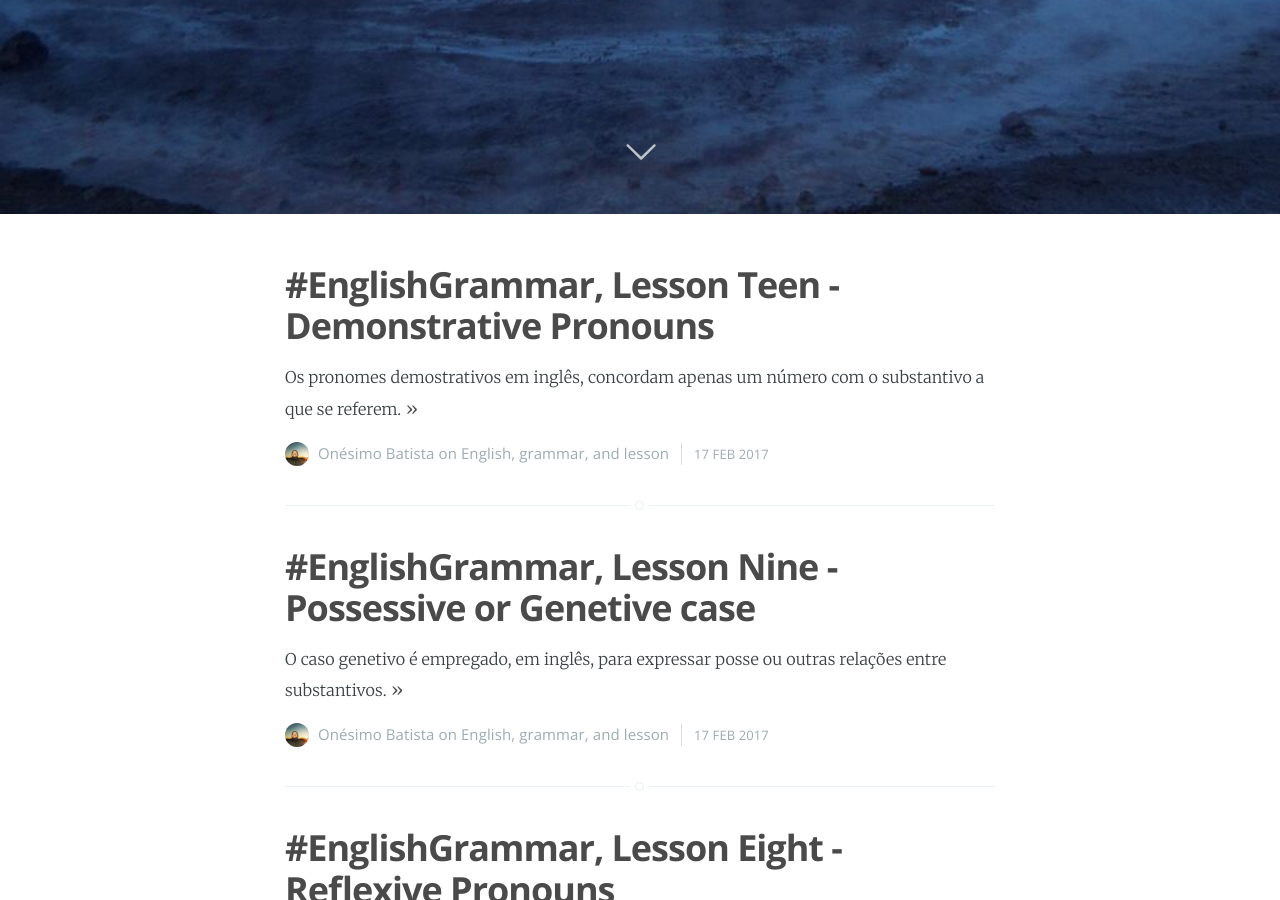
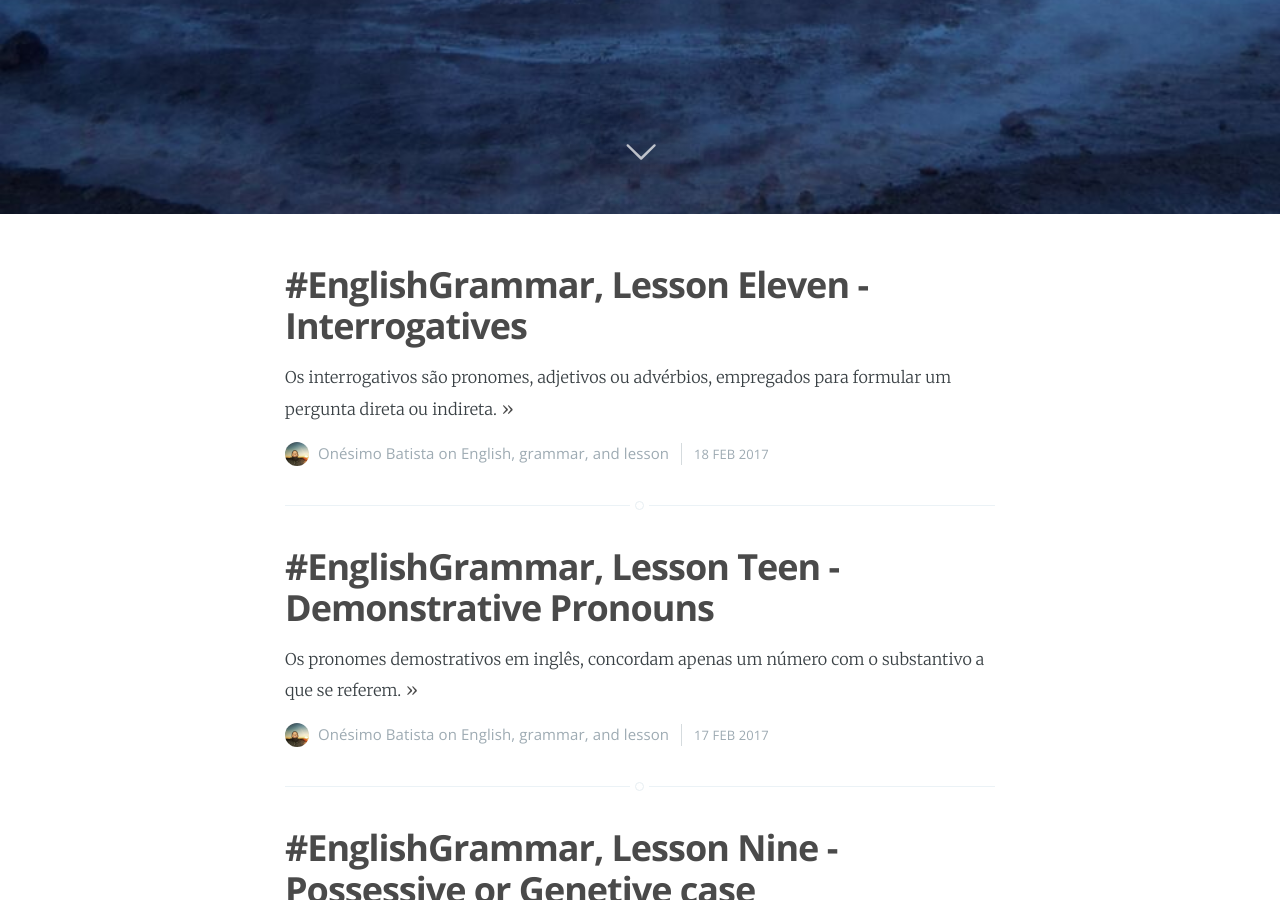
Before and after one commit to onesimo/blog, a Jekyll site: the page built from index.html, in a window 1280 px wide and 900 px high, scrolled down 686 px. Built offline with Jekyll 4.4.1, drawn with Linux system fonts in a browser that asks for light colours; the list of posts is cut into pages by our own code; some of the changed lines change nothing that is shown.

Commit message:
lesson eleven

```diff
--- a/_posts/2017-02-17-english-grammar-lesson-teen.md
+++ b/_posts/2017-02-17-english-grammar-lesson-teen.md
@@ -24,7 +24,7 @@ Ambos referem-se a pessoas, animais ou coisas que se encontram distantes de quem
 Exemplos
 
 * What it is this? - O que é isto?
-* This is a pencil - Isso é uma lápis
+* This is a pencil - Isso é um lápis
 * That man is my father - Aquele homem é meu pai
 * These girls are his sister - Aqueles garotas são irmães dele
 * What are this boys doing? - O que estes meninos estão fazendo?
--- /dev/null
+++ b/_posts/2017-02-18-english-grammar-lesson-eleven.md
@@ -0,0 +1,94 @@
+---
+layout: post
+title:  "#EnglishGrammar, Lesson Eleven - Interrogatives"
+date:   2017-02-18 13:00:00
+categories: English grammar lesson
+---
+
+Os interrogativos são pronomes, adjetivos ou advérbios, empregados para formular um pergunta direta ou indireta.
+
+Adjetivos e Pronomes Interrogativos:
+
+Who? - quem? (pessoas - função sujeito)
+Whom - quem? (pessoas - função de complemento)
+
+Exemplos:
+
+* Who is doing the homework? - Jhon is doing the homework
+- Quem esta fazendo a lição de casa
+* Whom are you waiting for? - I'm waiting for Jane
+- Por quem você está esperando
+
+What - O que? que? (pessoas, animais e coisas).
+Which - qual? (pessoas, animais e coisas - sentido seletivo)
+Whose - de quem? (pessoas, animais e coisas - indica posse)
+
+Exemplos
+
+* What is you father? He's a doctor.
+* What is this? This is my new hat.
+* Which do you perfer, coffee or tea?
+* Whose car is this? It's Bob's.
+
+Advérbios Interrogativos?
+
+Why? - Por que?
+
+* Why didn't Jully come here today? - Because she is travelling
+
+When - Quando?
+
+* When did you arrive? - I arrived yesterday
+
+Where - Onde?
+
+* Where are my shoes?  - They're under the bed
+
+How - Como?
+
+* How do you go to school? - I go to school by bus
+
+How + adjective
+
+How old - Quantos anos?
+
+* How old are you? I'm fifteen yeas old
+
+How wide? - Qual a largura?
+
+* How wide is this room? It's four meters wide
+
+How long? - Qual o comprimento ou quanto tempo?
+
+* How long is this room? It's eight meters long
+* How long have you been wait for me? - I've been waiting for one hour
+
+How tall = Qual a altura? (para altura)
+
+* How tall is your father? He's six feet tall
+
+How high - Qual a altura?
+
+* How high is that hill? - It's three hundred feet high
+
+Observação
+
+Essas expressões são formadas com verbo "to be" e não com o verbo "to have", como acontece no português. Note também que o adjetivo é sempre repetido na resposta.
+
+How much - Quanto? Quantas? (usado para coisas incontáveis)
+
+* How much money does he have? - He has twenty dollars.
+
+How many - Quantos? Quantas? (usado com coisas contáveis)
+
+* How many students are there in your classroom? - There are thirty three students in my classroom
+
+How + adverb
+
+How often - Com que frequência?
+
+* How often do you go to the club? - I go to the club twice a week
+
+How quickly - Com que rapidez?
+
+* How quicly can you type a letter? - I can do it in five minutes.
```
